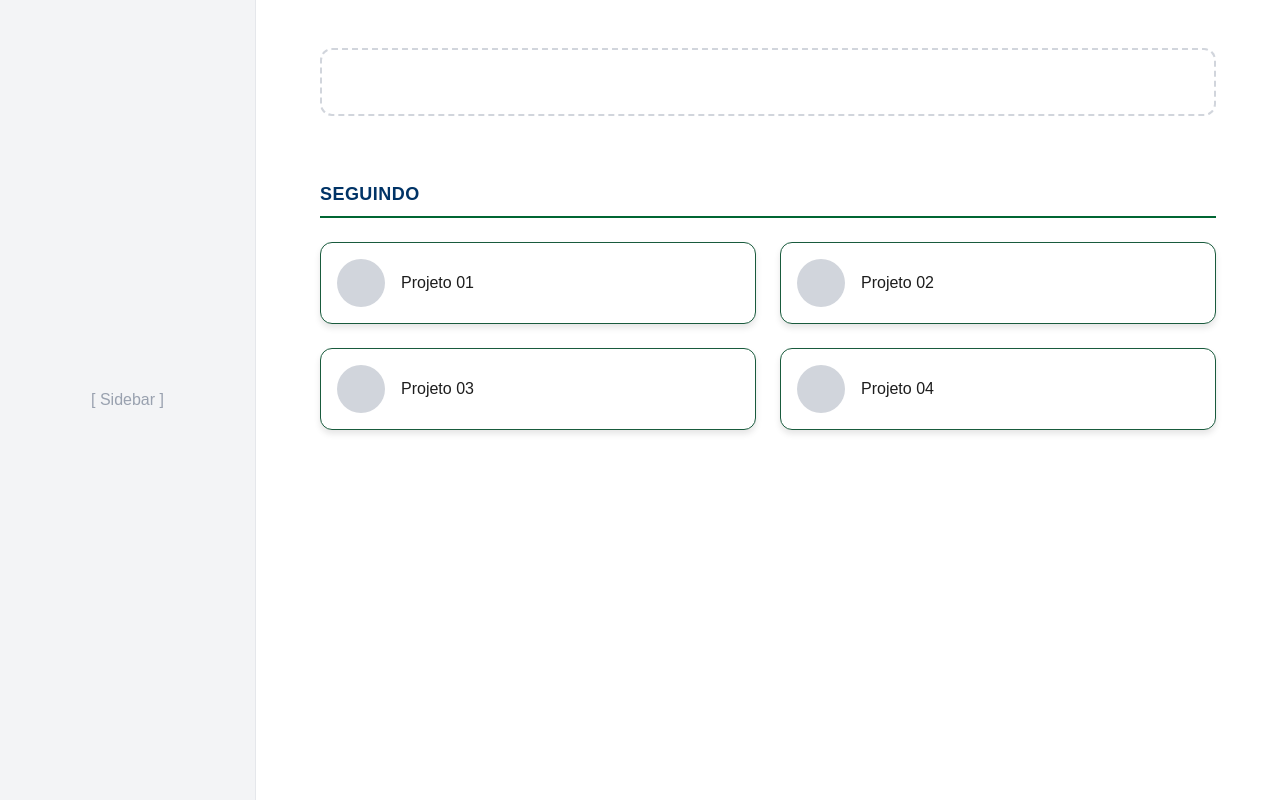
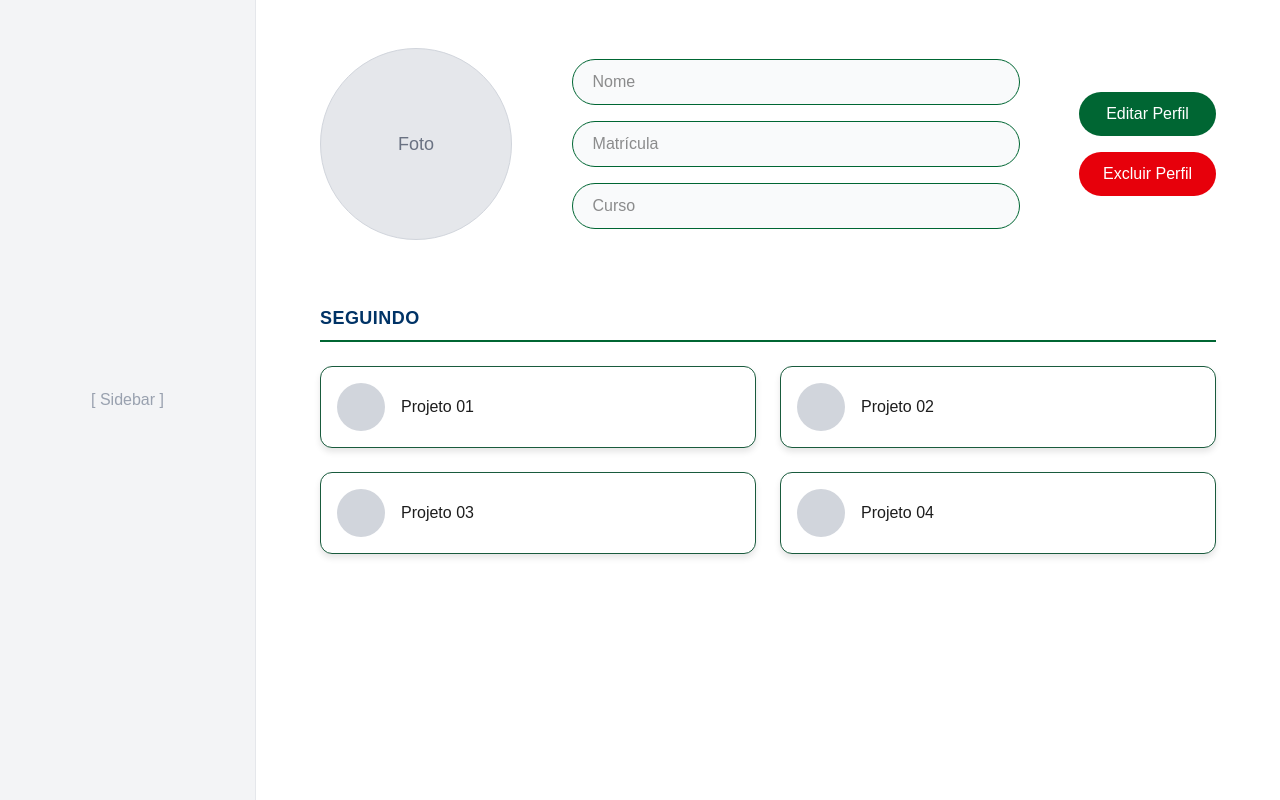
Before and after one commit to mdsreq-fga-unb/REQ-2026.1-T02-ConectaUnB, a Next.js app in the folder apps/front/: page /perfil in a window 1280 px wide. Built offline with nearby package versions, Linux system fonts and the light colour scheme.

Commit message:
feat: implementa espaço de foto, campos e botoes
Co-authored-by: Pedro Américo <dev.americo@gmail.com>

```diff
--- a/apps/front/app/perfil/page.tsx
+++ b/apps/front/app/perfil/page.tsx
@@ -13,12 +13,47 @@ export default function PerfilPage() {
         [ Sidebar ]
       </div>
 
-      {/* conteudos do perfil */}
       <main className="flex-1 p-8 sm:p-12 flex justify-center">
         <div className="w-full max-w-4xl space-y-16">
 
-          {/* dados de perfil */}
-          <div className="p-8 border-2 border-dashed border-gray-300 rounded-xl text-center text-gray-500">
+          <div className="flex flex-col md:flex-row items-center justify-between gap-8 bg-white">
+
+            {/* foto */}
+            <div className="w-48 h-48 rounded-full bg-gray-200 flex items-center justify-center text-gray-500 font-medium text-lg border border-gray-300 flex-shrink-0">
+              Foto
+            </div>
+
+            {/* dados perfil */}
+            <div className="flex-1 w-full space-y-4 max-w-md">
+              <input
+                type="text"
+                placeholder="Nome"
+                disabled
+                className="w-full px-5 py-2.5 bg-transparent border border-[#006633] rounded-full text-[#1D1D1D] font-medium focus:outline-none disabled:bg-gray-50"
+              />
+              <input
+                type="text"
+                placeholder="Matrícula"
+                disabled
+                className="w-full px-5 py-2.5 bg-transparent border border-[#006633] rounded-full text-[#1D1D1D] font-medium focus:outline-none disabled:bg-gray-50"
+              />
+              <input
+                type="text"
+                placeholder="Curso"
+                disabled
+                className="w-full px-5 py-2.5 bg-transparent border border-[#006633] rounded-full text-[#1D1D1D] font-medium focus:outline-none disabled:bg-gray-50"
+              />
+            </div>
+
+            {/* botões editar e excluir */}
+            <div className="flex flex-col gap-4 w-full md:w-auto">
+              <button className="px-6 py-2.5 bg-[#006633] text-white font-medium rounded-full hover:bg-[#004d26] transition-colors whitespace-nowrap">
+                Editar Perfil
+              </button>
+              <button className="px-6 py-2.5 bg-red-600 text-white font-medium rounded-full hover:bg-red-700 transition-colors whitespace-nowrap">
+                Excluir Perfil
+              </button>
+            </div>
 
           </div>
 
```
